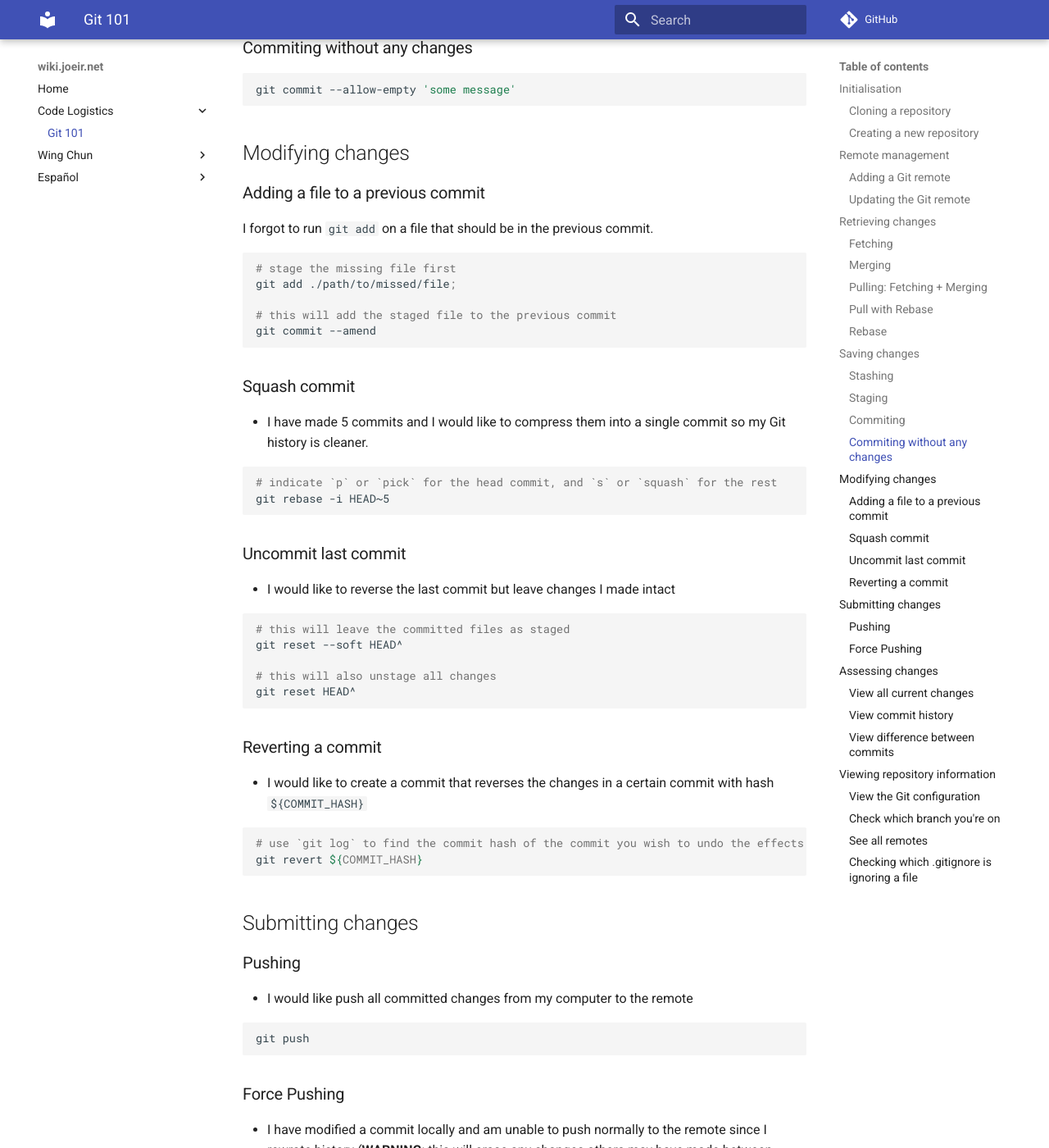
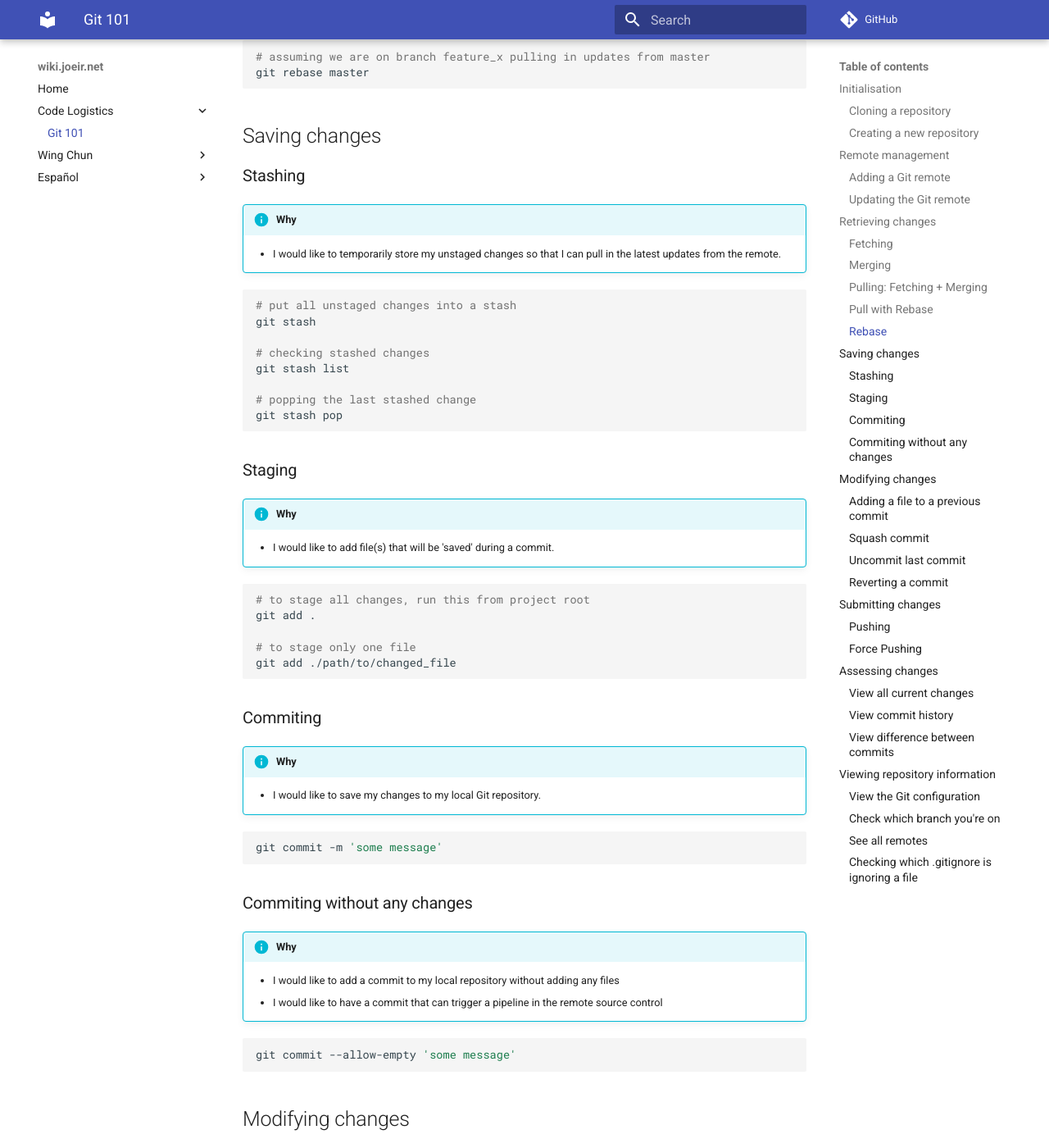
Before and after one commit to zephinzer/wiki.joeir.net, an MkDocs documentation site: the page built from docs/code-logistics/git.md, in a window 1280 px wide and 1400 px high, scrolled down 2488 px. Shown: the whole window at 82% size. Built offline with MkDocs 1.6.1 and Material for MkDocs 9.7.7, drawn with Linux system fonts in a browser that asks for light colours; comment, search, counter and statistics services are not loaded; some of the changed text lies outside the part shown.

Commit message:
added info modals

````diff
--- a/docs/code-logistics/git.md
+++ b/docs/code-logistics/git.md
@@ -6,7 +6,8 @@ Git is a source control management tool that helps to keep track of changes made
 
 ### Cloning a repository
 
-I would like to make a local copy of code from a public repository I found online.
+!!! Info "Why"
+    - I would like to make a local copy of code from a public repository I found online.
 
 ```sh
 # for http-based
@@ -18,7 +19,8 @@ git clone ssh://git@github.com/zephinzer/blog.joeir.net
 
 ### Creating a new repository
 
-I would like to initialise a new Git repository on my computer.
+!!! Info "Why"
+    - I would like to initialise a new Git repository on my computer.
 
 ```sh
 git init
@@ -28,7 +30,8 @@ git init
 
 ### Adding a Git remote
 
-I would like to add a new remote named `origin` to my repository.
+!!! Info "Why"
+    - I would like to add a new remote named `origin` to my repository.
 
 ```sh
 git remote add origin ssh://git@github.com/zephinzer/blog.joeir.net
@@ -36,7 +39,8 @@ git remote add origin ssh://git@github.com/zephinzer/blog.joeir.net
 
 ### Updating the Git remote
 
-I would like to update the URL for my remote named `origin` in my repository.
+!!! Info "Why"
+    - I would like to update the URL for my remote named `origin` in my repository.
 
 ```sh
 git remote set-url origin ssh://git@github.com/zephinzer/blog.joeir.net
@@ -46,7 +50,8 @@ git remote set-url origin ssh://git@github.com/zephinzer/blog.joeir.net
 
 ### Fetching
 
-I would like to get updates from the remote but I don't want to update my code yet.
+!!! Info "Why"
+    - I would like to get updates from the remote but I don't want to update my code yet.
 
 ```sh
 git fetch
@@ -54,7 +59,8 @@ git fetch
 
 ### Merging
 
-I have reviewed the changes I retrieved from the remote and I want to update my local code to match the remote's copy now.
+!!! Info "Why"
+    - I have reviewed the changes I retrieved from the remote and I want to update my local code to match the remote's copy now.
 
 ```sh
 git merge HEAD
@@ -62,7 +68,8 @@ git merge HEAD
 
 ### Pulling: Fetching + Merging
 
-I would like to update my code so that it is the same as the remote's.
+!!! Info "Why"
+    - I would like to update my code so that it is the same as the remote's.
 
 ```sh
 git pull
@@ -70,7 +77,8 @@ git pull
 
 ### Pull with Rebase
 
-I would like to update my code by placing whatever's from the remote before my current changes so that it is the same as the remote's and I don't have a merge commit.
+!!! Info "Why"
+    - I would like to update my code by placing whatever's from the remote before my current changes so that it is the same as the remote's and I don't have a merge commit.
 
 ```sh
 git pull -r
@@ -78,7 +86,8 @@ git pull -r
 
 ### Rebase
 
-Rebasing is useful for feature branches to pull in changes from master.
+!!! Info "Why"
+    - I would like to pull in changes from another branch that's available locally and place those changes before the changes I've committed.
 
 ```sh
 # assuming we are on branch feature_x pulling in updates from master
@@ -89,12 +98,24 @@ git rebase master
 
 ### Stashing
 
+!!! Info "Why"
+    - I would like to temporarily store my unstaged changes so that I can pull in the latest updates from the remote.
+
 ```sh
-# put all unstaged changes
+# put all unstaged changes into a stash
 git stash
+
+# checking stashed changes
+git stash list
+
+# popping the last stashed change
+git stash pop
 ```
 
 ### Staging
+
+!!! Info "Why"
+    - I would like to add file(s) that will be 'saved' during a commit.
 
 ```sh
 # to stage all changes, run this from project root
@@ -106,11 +127,18 @@ git add ./path/to/changed_file
 
 ### Commiting
 
+!!! Info "Why"
+    - I would like to save my changes to my local Git repository.
+
 ```sh
 git commit -m 'some message'
 ```
 
 ### Commiting without any changes
+
+!!! Info "Why"
+    - I would like to add a commit to my local repository without adding any files
+    - I would like to have a commit that can trigger a pipeline in the remote source control
 
 ```sh
 git commit --allow-empty 'some message'
@@ -120,7 +148,8 @@ git commit --allow-empty 'some message'
 
 ### Adding a file to a previous commit
 
-I forgot to run `git add` on a file that should be in the previous commit.
+!!! Info "Why"
+    - I forgot to run `git add` on a file that should be in the previous commit.
 
 ```sh
 # stage the missing file first
@@ -132,7 +161,8 @@ git commit --amend
 
 ### Squash commit
 
-- I have made 5 commits and I would like to compress them into a single commit so my Git history is cleaner.
+!!! Info "Why"
+    - I have made 5 commits and I would like to compress them into a single commit so my Git history is cleaner.
 
 ```sh
 # indicate `p` or `pick` for the head commit, and `s` or `squash` for the rest
@@ -141,7 +171,8 @@ git rebase -i HEAD~5
 
 ### Uncommit last commit
 
-- I would like to reverse the last commit but leave changes I made intact
+!!! Info "Why"
+    - I would like to reverse the last commit but leave changes I made intact
 
 ```sh
 # this will leave the committed files as staged
@@ -153,7 +184,8 @@ git reset HEAD^
 
 ### Reverting a commit
 
-- I would like to create a commit that reverses the changes in a certain commit with hash `${COMMIT_HASH}`
+!!! Info "Why"
+    - I would like to create a commit that reverses the changes in a certain commit with hash `${COMMIT_HASH}`
 
 ```sh
 # use `git log` to find the commit hash of the commit you wish to undo the effects of
@@ -164,7 +196,8 @@ git revert ${COMMIT_HASH}
 
 ### Pushing
 
-- I would like push all committed changes from my computer to the remote
+!!! Info "Why"
+    - I would like push all committed changes from my computer to the remote
 
 ```sh
 git push
@@ -172,7 +205,8 @@ git push
 
 ### Force Pushing
 
-- I have modified a commit locally and am unable to push normally to the remote since I rewrote history (**WARNING**: this will erase any changes others may have made between when the original commit was made, and your current commits)
+!!! Info "Why"
+    - I have modified a commit locally and am unable to push normally to the remote since I rewrote history (**WARNING**: this will erase any changes others may have made between when the original commit was made, and your current commits)
 
 ```sh
 git push -f
@@ -182,11 +216,18 @@ git push -f
 
 ### View all current changes
 
+!!! Info "Why"
+    - I would like to see what files have been staged
+
 ```sh
 git status
 ```
 
 ### View commit history
+
+!!! Info "Why"
+    - I want to do an interactive rebase (squashing) and I would like to see which commit I should rebase up till
+    - I want to see what changes have been made by other team members/developers
 
 ```sh
 # interactive browsing of git commits
@@ -198,6 +239,9 @@ git log -n 5
 
 ### View difference between commits
 
+!!! Info "Why"
+    - I would like to check out what changes have been made between two commits
+
 ```sh
 # view file changes from HEAD to ${COMMIT_HASH}
 git diff HEAD ${COMMIT_HASH}
@@ -207,11 +251,17 @@ git diff HEAD ${COMMIT_HASH}
 
 ### View the Git configuration
 
+!!! Info "Why"
+    - I would like to see who am I committing code as
+
 ```sh
 git config -l
 ```
 
 ### Check which branch you're on
+
+!!! Info "Why"
+    - I would like to confirm which branch I am on
 
 ```sh
 git branch
@@ -219,13 +269,17 @@ git branch
 
 ### See all remotes
 
+!!! Info "Why"
+    - I would like to see which remotes I am pushing to
+
 ```sh
 git remote -v
 ```
 
 ### Checking which `.gitignore` is ignoring a file
 
-> Assuming there exists file `./path/to/file` that's ignored, how can we know which `.gitignore` is causing it to be excluded from Git?
+!!! Info "Why"
+    - I would like to know which `.gitignore` is causing a file to be ignored without any obvious reason
 
 ```sh
 cd `./path/to`;
````
